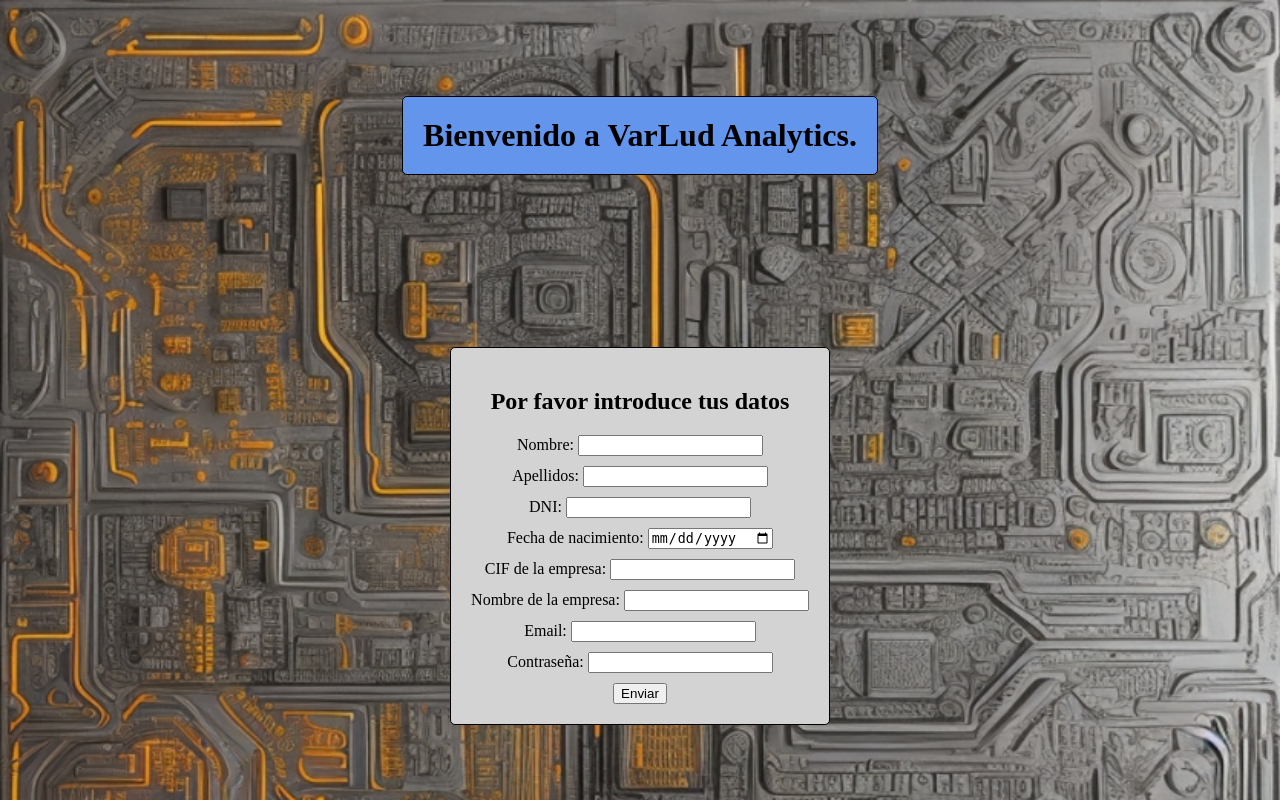
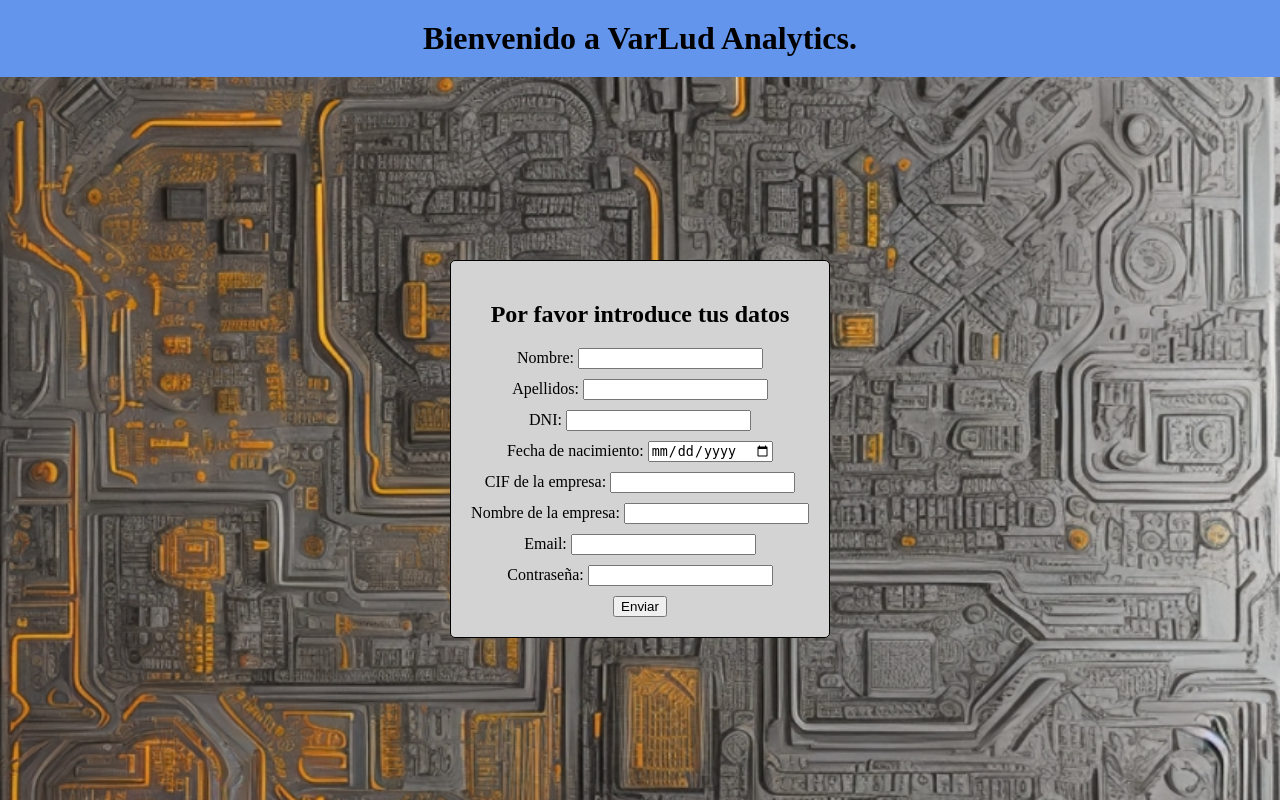
Before and after one commit to cobrat28/TFC, a PHP site: page /registro.php in a window 1280 px wide. Run offline with PHP 8.4, Linux system fonts and the light colour scheme.

Commit message:
To' bonito

```diff
--- a/CSS/estilos.css
+++ b/CSS/estilos.css
@@ -238,6 +238,36 @@
 .body_print {
     display: grid;
     place-items: center;
+    align-items: start;
+    height: 75vh;
+    margin: 0;
+    background-image: url("../Imagenes/Fondo.jpg");
+    background-size: cover;
+}
+
+.body_reg {
+    display: grid;
+    place-items: center;
+    align-items: start;
+    height: 100vh;
+    margin: 0;
+    background-image: url("../Imagenes/Fondo.jpg");
+    background-size: cover;
+}
+
+.body_mod {
+    display: grid;
+    place-items: center;
+    height: 100vh;
+    margin: 0;
+    background-image: url("../Imagenes/Fondo.jpg");
+    background-size: cover;
+    align-content: center;
+}
+
+.body_ses {
+    display: grid;
+    place-items: center;
     height: 100vh;
     margin: 0;
     background-image: url("../Imagenes/Fondo.jpg");
@@ -260,6 +290,23 @@
     background-color: cornflowerblue;
 }
 
+.form3 {
+    text-align: center;
+    width: 100%;
+    margin-top: 0;
+    background-color: cornflowerblue;
+    padding: 20px;
+    box-sizing: border-box;
+}
+
+.form4 {
+    text-align: center;
+    padding: 40px;
+    border: 1px solid black;
+    border-radius: 5px;
+    background-color: lightgray;
+}
+
 .form div {
     margin-bottom: 10px;
 }
--- a/crear_encuesta.php
+++ b/crear_encuesta.php
@@ -7,7 +7,7 @@
     <meta name="viewport" content="width=device-width, initial-scale=1.0">
     <link rel="stylesheet" href="CSS\estilos.css">
 </head>
-<body class="body_print">
+<body class="body_reg">
 <?php
 session_start();
 if(isset($_SESSION["admin"])){
@@ -22,9 +22,9 @@
         foreach ( $query as $data){
             $_SESSION["ID_encuesta"] = $data["ID_encuesta"];
         }
-        echo"<h1 class='form2'>Vamos a procesar tu encuesta " . $nom . " con " . $preg . " preguntas, por favor pulsa el botón de continuar.</h1>";
+        echo"<h1 class='form3'>Vamos a procesar tu encuesta " . $nom . " con " . $preg . " preguntas, por favor pulsa el botón de continuar.</h1>";
         ?>
-        <form action="procesa_crear.php" method="GET" class="form">
+        <form action="procesa_crear.php" method="GET" class="form4">
             <input type="submit" value="Contiuar">
         </form>
 <?php
--- a/login.html
+++ b/login.html
@@ -6,7 +6,7 @@
     <link rel="icon" type="image/jpg" href="Imagenes/Logo_solo.png">
     <link rel="stylesheet" href="CSS\estilos.css">
 </head>
-<body class="body_print">
+<body class="body_ses">
     <form action="Procesa_login.php" method="POST" class="form">
         <h2>Iniciar sesión</h2>
         <div>
--- a/modificar.php
+++ b/modificar.php
@@ -6,7 +6,7 @@
     <link rel="icon" type="image/jpg" href="Imagenes/Logo_solo.png">
     <link rel="stylesheet" href="CSS\estilos.css">
 </head>
-<body class="body_print">
+<body class="body_mod">
 <?php
  session_start();
  if(isset($_SESSION["DNI"])){
@@ -20,7 +20,7 @@
         $correo=$dato1["correo"];
         }
 ?>
-    <form action="Procesa_modificacion.php" method="POST" class="form">
+    <form action="Procesa_modificacion.php" method="POST" class="form4">
         <div>
             <label>Nombre:</label><br>
             <input type="text" name="nombre" value="<?php echo $nombre ?>">
--- a/opciones_encuestas.php
+++ b/opciones_encuestas.php
@@ -7,7 +7,7 @@
     <meta name="viewport" content="width=device-width, initial-scale=1.0">
     <link rel="stylesheet" href="CSS\estilos.css">
 </head>
-<body class="body_print">
+<body class="body_mod">
 <?php
 session_start();
 $dni = $_SESSION["DNI"];
@@ -20,7 +20,7 @@
 if ($admin == 1){
     $_SESSION["admin"]=1;
     ?>
-    <form action="crear_encuesta.php" method="POST" class="form">
+    <form action="crear_encuesta.php" method="POST" class="form4">
 		Nombre de la encuesta: <input type="text" name="nombre"><br>
 		Número de preguntas: <input type="number" name="preg"><br>
 		<input type="submit">
--- a/perfil.php
+++ b/perfil.php
@@ -32,7 +32,7 @@
     foreach ($query4 as $dato4){
         $enc=$dato4["encuestas"];
         }
-    echo "<h1 class='form2'>Hola $nombre, aquí tienes tus datos:</h1><br>";
+    echo "<h1 class='form3'>Hola $nombre, aquí tienes tus datos:</h1><br>";
     ?>
     <div class="form">
         <?php
--- a/registro.php
+++ b/registro.php
@@ -6,14 +6,14 @@
     <link rel="icon" type="image/jpg" href="Imagenes/Logo_solo.png">
     <link rel="stylesheet" href="CSS\estilos.css">
 </head>
-<body class="body_print">
+<body class="body_reg">
 <?php
 
 if ($_SERVER["REQUEST_METHOD"] == "GET"){
 
     ?>
 
-    <h1 class="form2">Bienvenido a VarLud Analytics.</h1>
+    <h1 class="form3">Bienvenido a VarLud Analytics.</h1>
     <!--formulario con todos los datos para la tabla, se vendrá al registro por GET, y al enviar el formulario, ya se énviará a la página principal-->
     <form action="" method="POST" class="form">
         <h2>Por favor introduce tus datos</h2>
```
